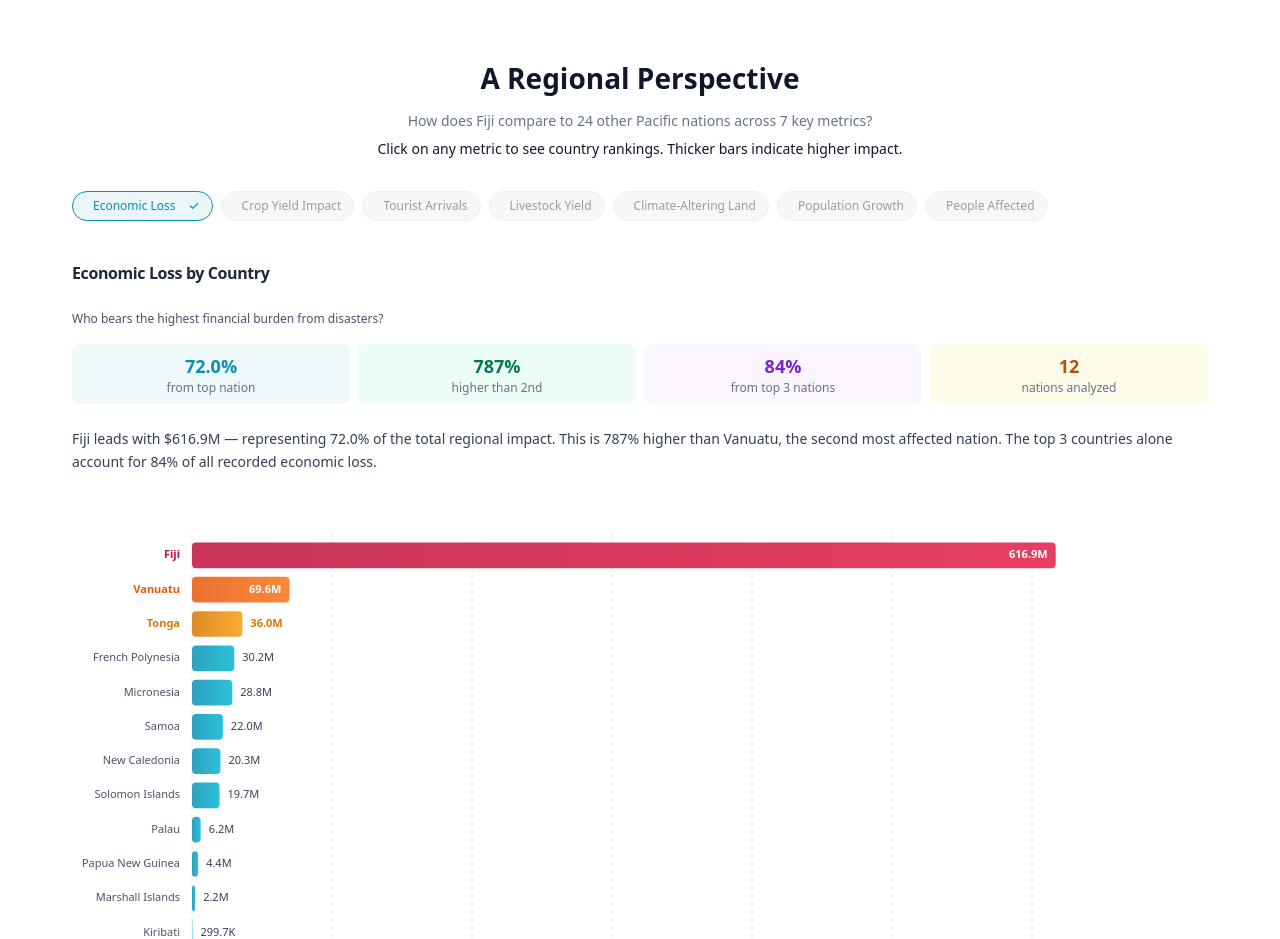
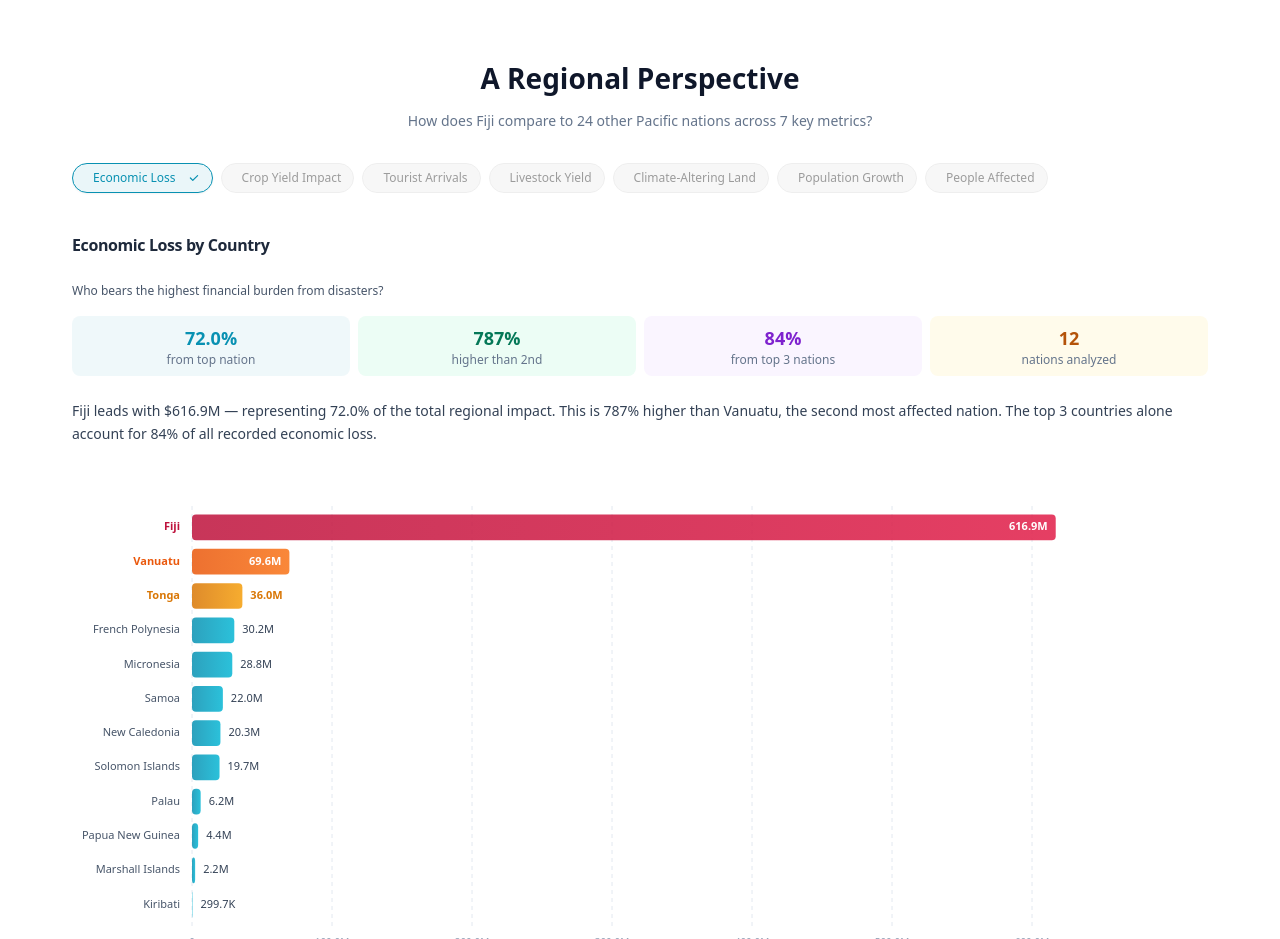
Before and after one commit to Keison542/pac-dataviz-challenge, a Next.js app: page /pac-dataviz-challenge/ in a window 1280 px wide. Shown: the part 3380-4319 px from the top of the page. Built offline with nearby package versions, Linux system fonts and the light colour scheme.

Commit message:
Remove click instruction for metric rankings
Removed instruction about clicking metrics for rankings.

```diff
--- a/src/components/RegionalComparisonSection.tsx
+++ b/src/components/RegionalComparisonSection.tsx
@@ -15,7 +15,6 @@ export function RegionalComparisonSection({ selectedCountry, countriesCount, ran
         <div className="text-sm text-slate-500 max-w-[680px] mx-auto">
           How does {selectedCountry} compare to {countriesCount} other Pacific nations across 7 key metrics?
         </div>
-        <div className="text-sm mt-2 font-medium">Click on any metric to see country rankings. Thicker bars indicate higher impact.</div>
       </div>
       <div className="p-2">
         <MultiMetricRankedDashboard width={chartWidth * 2 + 20} height={520} data={rankedData} />
```
